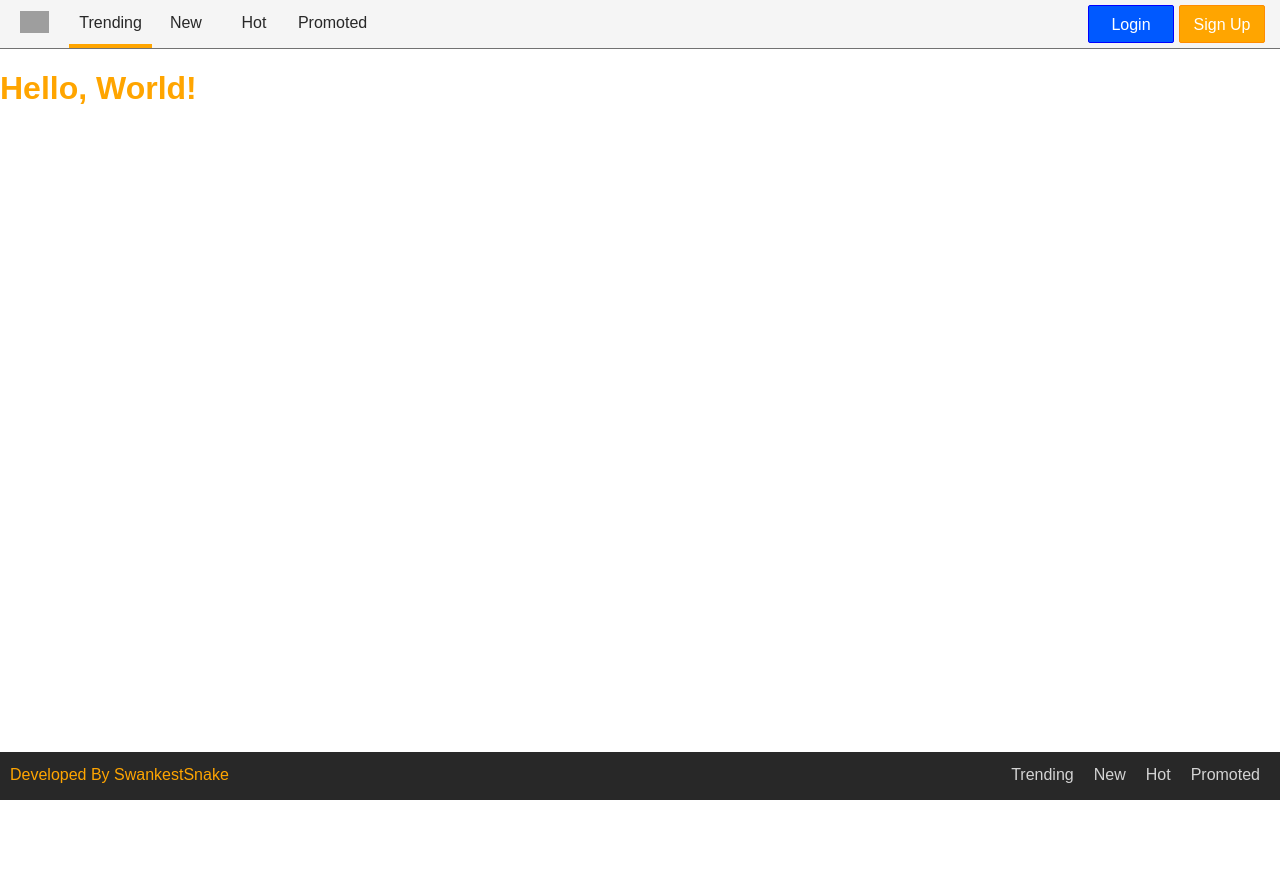
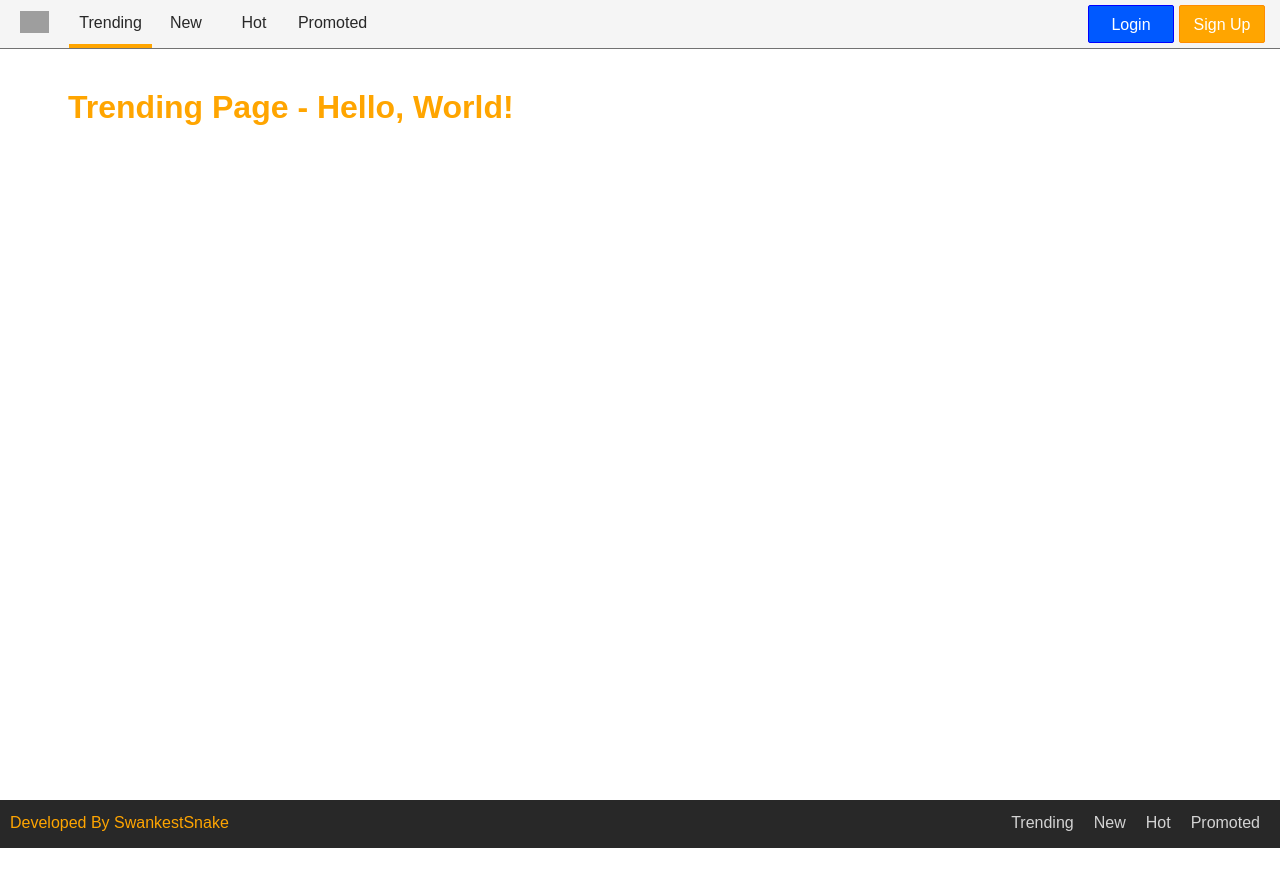
Before and after one commit to Ash-Bash/DIssue-Frontend, a React app: page / in a window 1280 px wide. Before the commit the page ends 824 px from the top, so only its background shows below. Built offline with nearby package versions, Linux system fonts and the light colour scheme; grey boxes are pictures that could not be loaded.

Commit message:
Added Page Components for later use

```diff
--- a/src/js/app.js
+++ b/src/js/app.js
@@ -5,12 +5,18 @@ import ReactDOM from "react-dom";
 import NavBar from "./components/navbar";
 import FooterBar from "./components/footerbar";
 
+// Pages
+import TrendingPage from "./pages/trendingPage";
+import NewPage from "./pages/newPage";
+import HotPage from "./pages/hotPage";
+import PromotedPage from "./pages/promotedPage";
+
 class App extends React.Component {
 
     render() {
         return <div id="mainDiv">
             <NavBar />
-            <h1>Hello, World!</h1>
+            <TrendingPage />
             <FooterBar />
         </div>
     }
--- /dev/null
+++ b/src/js/pages/hotPage.js
@@ -0,0 +1,10 @@
+import React from "react";
+
+export default class HotPage extends React.Component {
+
+    render() {
+        return <div id="hotPage" className="page">
+            <h1>Hot Page - Hello, World!</h1>
+        </div>
+    }
+}
--- /dev/null
+++ b/src/js/pages/newPage.js
@@ -0,0 +1,10 @@
+import React from "react";
+
+export default class NewPage extends React.Component {
+
+    render() {
+        return <div id="newPage" className="page">
+            <h1>New Page - Hello, World!</h1>
+        </div>
+    }
+}
--- /dev/null
+++ b/src/js/pages/promotedPage.js
@@ -0,0 +1,10 @@
+import React from "react";
+
+export default class PromotedPage extends React.Component {
+
+    render() {
+        return <div id="promotedPage" className="page">
+            <h1>Promoted Page - Hello, World!</h1>
+        </div>
+    }
+}
--- /dev/null
+++ b/src/js/pages/trendingPage.js
@@ -0,0 +1,12 @@
+import React from "react";
+
+export default class TrendingPage extends React.Component {
+
+    render() {
+        return <div id="trendingPage" className="page">
+            <div id="contentWrapper">
+                <h1>Trending Page - Hello, World!</h1>
+            </div>
+        </div>
+    }
+}
--- a/src/scss/components/navbar.scss
+++ b/src/scss/components/navbar.scss
@@ -1,6 +1,9 @@
 nav {
     &#mainNavBar {
+        z-index: 999999;
         display: inline-block;
+        top: 0;
+        position: fixed;
         height: 48px;
         background-color: whitesmoke;
         border-bottom: 1px solid #727272;
--- a/src/scss/globals/general.scss
+++ b/src/scss/globals/general.scss
@@ -73,6 +73,11 @@ ul {
     height: calc(100% - 20px);
 }
 
+.page {
+    margin: 48px;
+    padding: 20px;
+}
+
 .left {
     float: left;
     left: 0;
```
